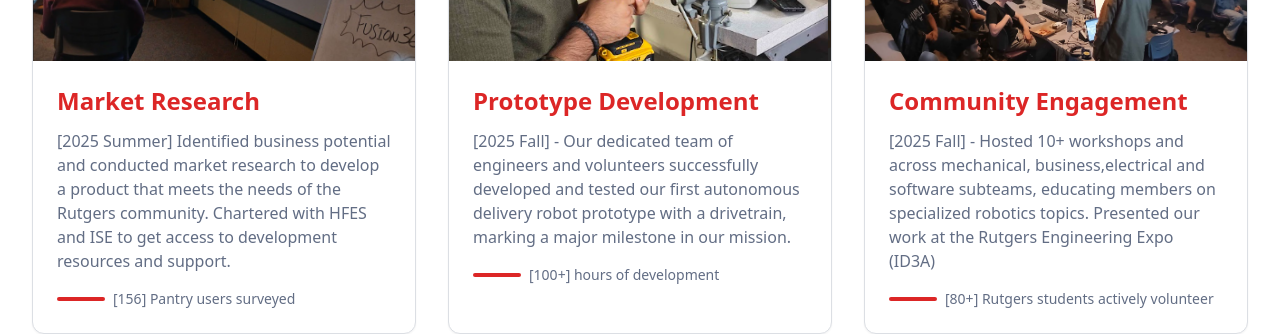
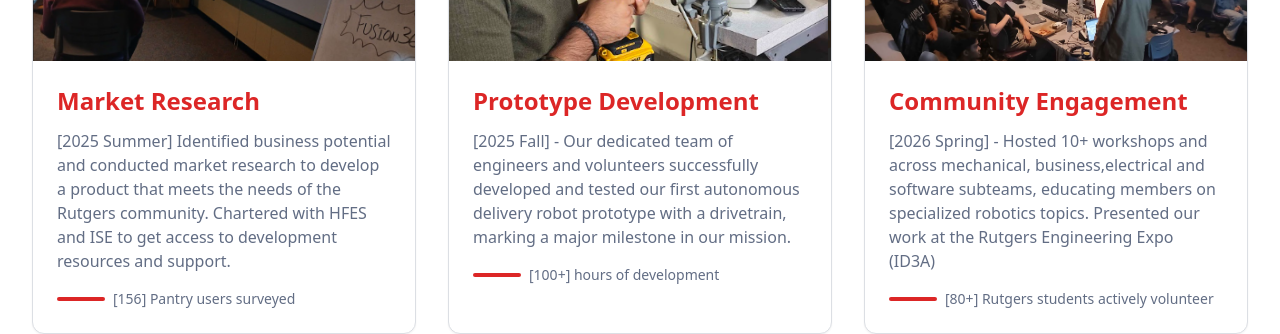
Before and after one commit to RU-BOTS/Public-Website, a React (Vite) app: page / in a window 1280 px wide. Shown: the part 3980-4314 px from the top of the page. Built offline with nearby package versions, Linux system fonts and the light colour scheme; the HTML template or start-up script is replaced by a standard one.

Commit message:
finalized changes

```diff
--- a/src/pages/Home.tsx
+++ b/src/pages/Home.tsx
@@ -265,7 +265,7 @@ const Home = () => {
               <CardContent className="pt-6">
                 <h3 className="text-2xl font-bold mb-3 text-primary">Community Engagement</h3>
                 <p className="text-muted-foreground mb-4">
-                  [2025 Fall] - Hosted 10+ workshops and across mechanical, business,electrical and software subteams, educating members on specialized robotics topics. Presented our work at the Rutgers Engineering Expo (ID3A)
+                  [2026 Spring] - Hosted 10+ workshops and across mechanical, business,electrical and software subteams, educating members on specialized robotics topics. Presented our work at the Rutgers Engineering Expo (ID3A)
 
 
                 </p>
```
